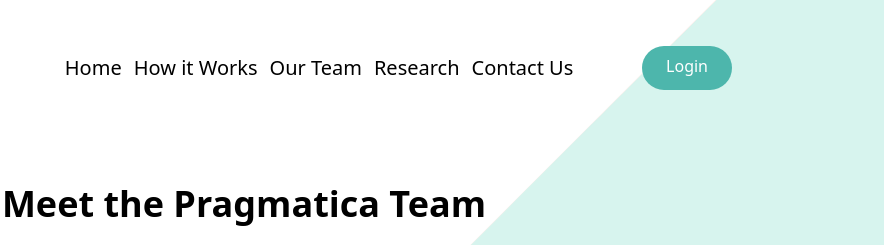
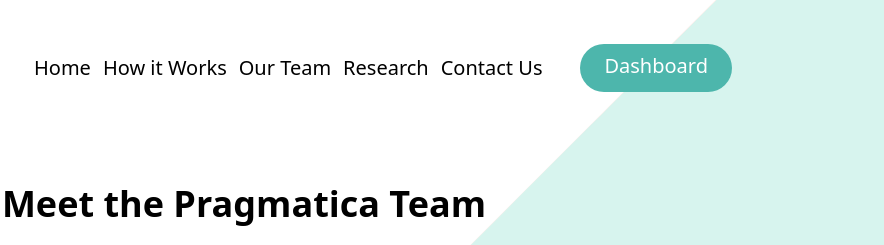
Before and after one commit to PragmaticaProject/PragmaticaWebsite, a website: page ourteam.html in a window 1280 px wide. Shown: the top 245 px of the page, 396-1280 px from the left. Drawn offline with Linux system fonts and the light colour scheme.

Commit message:
added dashboard routing to website

```diff
--- a/ourteam.html
+++ b/ourteam.html
@@ -24,7 +24,7 @@
                 <a href="https://calendly.com/karthikprasad62/pragmatica-meeting" class="hover:text-pragColor text-xl">Contact Us</a>
             </div>
             <!-- Button -->
-            <a href="" class="p-3 px-6 pt-2 text-white bg-pragColor rounded-full baseline hover:bg-gray-500">Login</a>
+            <a href="https://dashboard-ruby-six.vercel.app/" class="p-3 px-6 pt-2 text-white bg-pragColor text-xl rounded-full baseline hover:bg-gray-500">Dashboard</a>
         </div>
     </nav>
 
```
Also changed, not shown: howitworks.html (+1 -1 lines), index.html (+1 -1 lines), research.html (+1 -1 lines), css/main.css.
